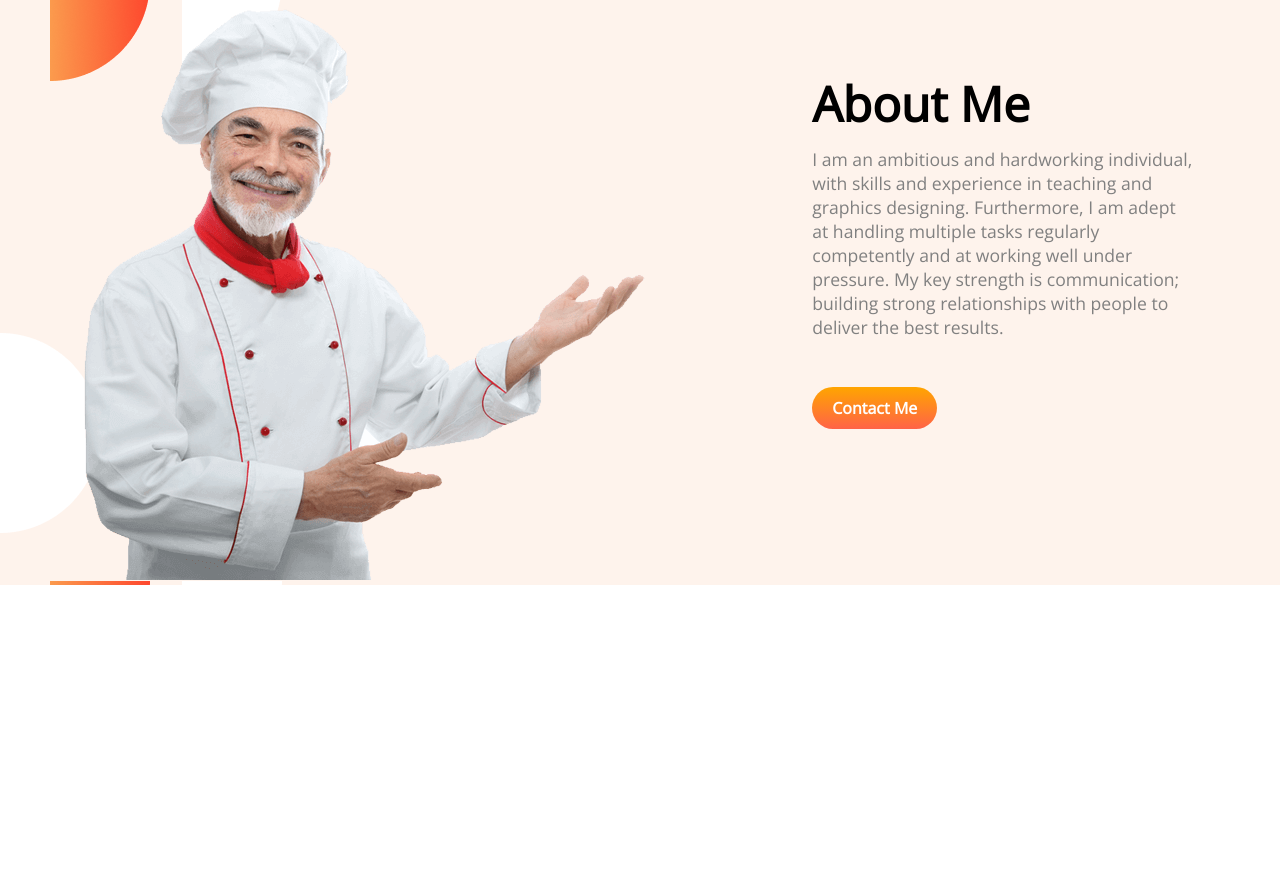
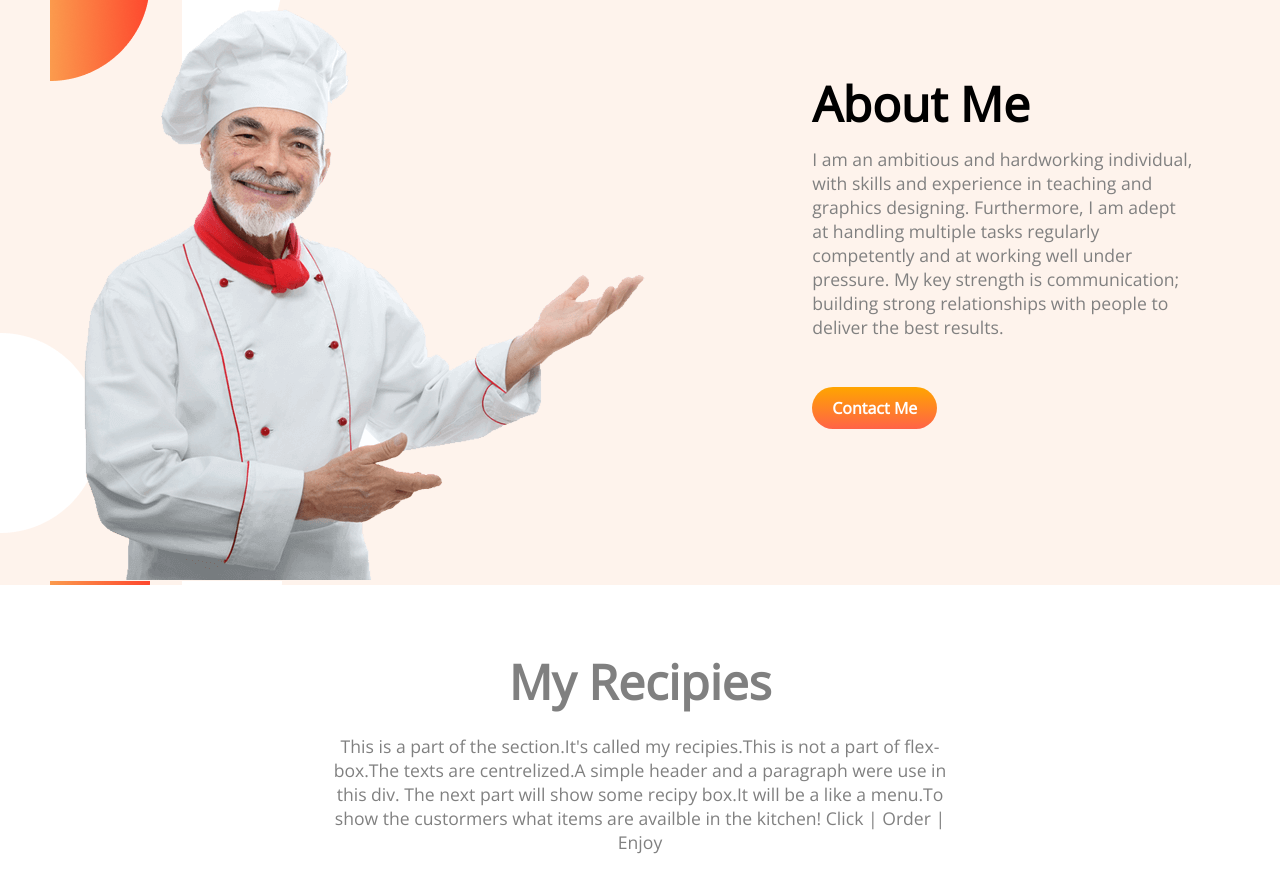
Before and after one commit to hossainahmed359/Assignment-module-1, a plain HTML site: page index.html in a window 1280 px wide. Shown: the part 790-1682 px from the top of the page. Before the commit the page ends 1439 px from the top, so only its background shows below. Drawn offline with nearby package versions, Linux system fonts and the light colour scheme.

Commit message:
centralized-texts added

```diff
--- a/index.html
+++ b/index.html
@@ -35,7 +35,17 @@
             <a target="blank" href="#">Contact Me</a>
         </div>
     </section>
-    <section></section>
+    <section id="third-section">
+        <div class="centralized-texts">
+            <h1>My Recipies</h1>
+            <p>This is a part of the section.It's called my recipies.This is not a part of flex-box.The texts are
+                centrelized.A simple header and a paragraph were use in this div. The next part will show some recipy
+                box.It
+                will be a like a menu.To show the custormers what items are availble in the kitchen! Click | Order |
+                Enjoy
+            </p>
+        </div>
+    </section>
     <section></section>
     <footer></footer>
 </body>
--- a/style.css
+++ b/style.css
@@ -76,3 +76,22 @@
     background-image: linear-gradient(orange,tomato);
     padding: 10px 20px;
 }
+#third-section{
+    margin-top: 5%;
+    margin-bottom: 5%;
+}
+.centralized-texts{
+    text-align: center;
+    width: 50%;
+}
+.centralized-texts h1{
+    font-size: 300%;
+    font-weight: 900;
+    color: grey;
+}
+.centralized-texts p{
+    color: grey;
+    margin-top: 3%;
+    margin-bottom: 15%;
+    font-size: 110%;
+}
```
